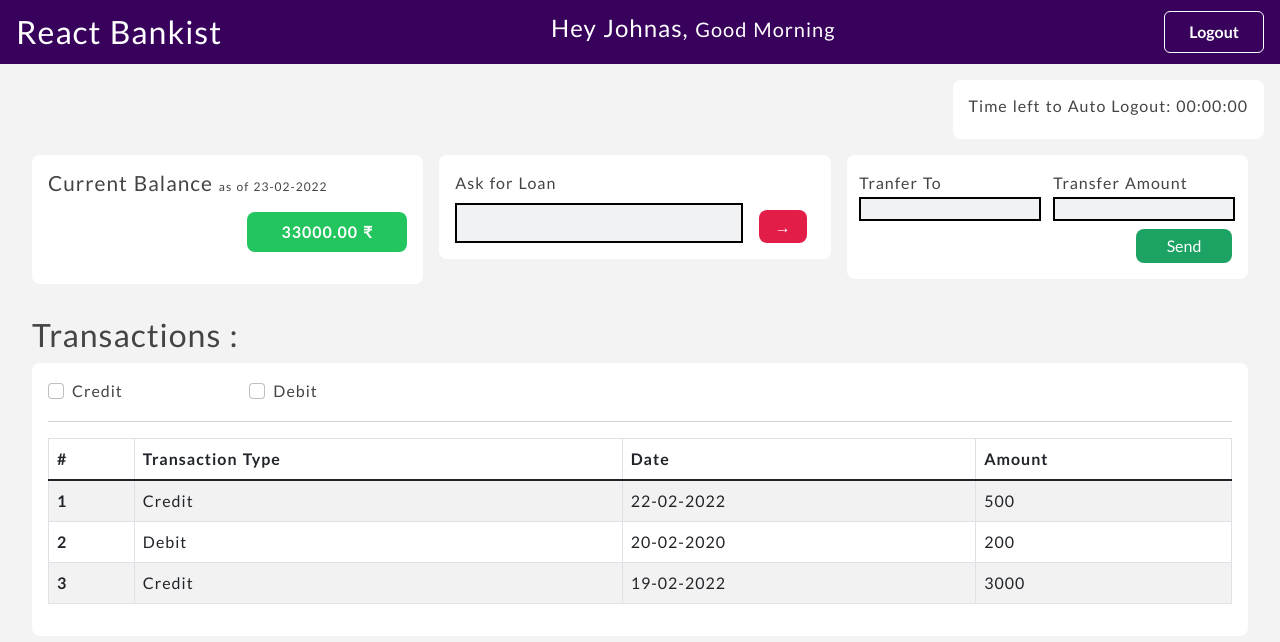
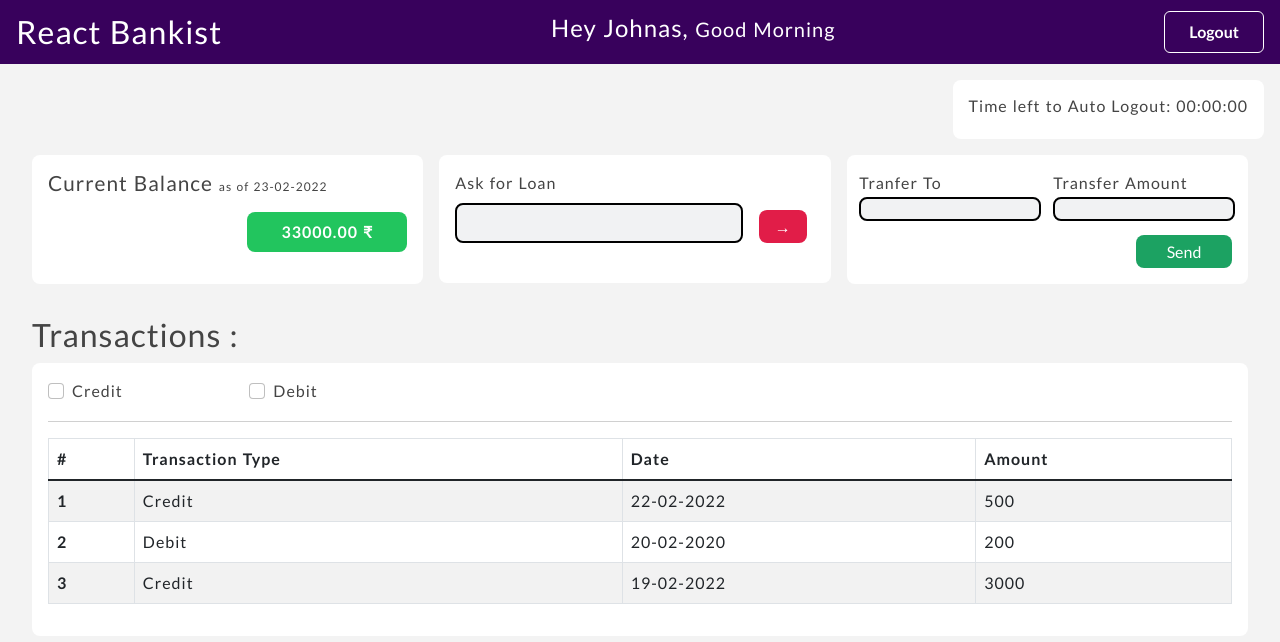
Before and after one commit to dheerajkaruturi/expensetracker, a React (Create React App) app: page / in a window 1280 px wide. Shown: the top 642 px of the page. Built offline with nearby package versions, Linux system fonts and the light colour scheme.

Commit message:
input css changes

```diff
--- a/src/Components/TransactionCards/Loan/loan.module.css
+++ b/src/Components/TransactionCards/Loan/loan.module.css
@@ -5,6 +5,7 @@
 .loanForm {
   display: flex;
   flex-direction: column;
+  height: 6rem;
 }
 .loanAmount label {
   font-size: 1rem;
@@ -19,6 +20,7 @@
   height: 2.5rem;
   font-size: 1.5rem;
   background-color: #f1f2f3;
+  border-radius: 0.5rem;
 }
 .loanAmount button {
   font-size: 1rem;
--- a/src/Components/TransactionCards/Transfer_to/transfer.module.css
+++ b/src/Components/TransactionCards/Transfer_to/transfer.module.css
@@ -23,6 +23,7 @@
   font-size: 1rem;
   margin-top: 2px;
   background-color: #f1f2f3;
+  border-radius: 0.5rem;
 }
 .transferTo {
   width: 50%;
@@ -43,4 +44,5 @@
   border-radius: 0.5rem;
   text-align: center;
   cursor: pointer;
+  margin-top: 0.35rem;
 }
```
